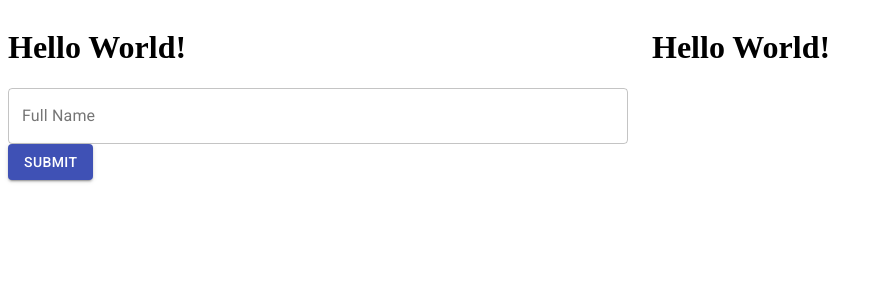
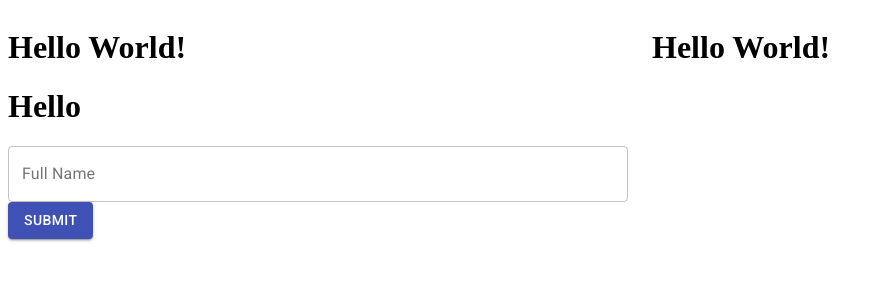
Before and after one commit to DomingosManuelFranco/cv-builder, a React (Create React App) app: page / in a window 1280 px wide. Shown: the top 300 px of the page, without its empty margins (0-884 px from the left). Built offline with nearby package versions, Linux system fonts and the light colour scheme.

Commit message:
starting the day

```diff
--- a/src/components/personal/Personal.js
+++ b/src/components/personal/Personal.js
@@ -42,6 +42,7 @@ class Personal extends Component {
         return (
             <>
               <form onSubmit={this.onSubmitForm}>
+              <h1>Hello {this.state.fullName} </h1>
                 <TextField
                     onChange={this.handleChange}
                     label="Full Name"
```
